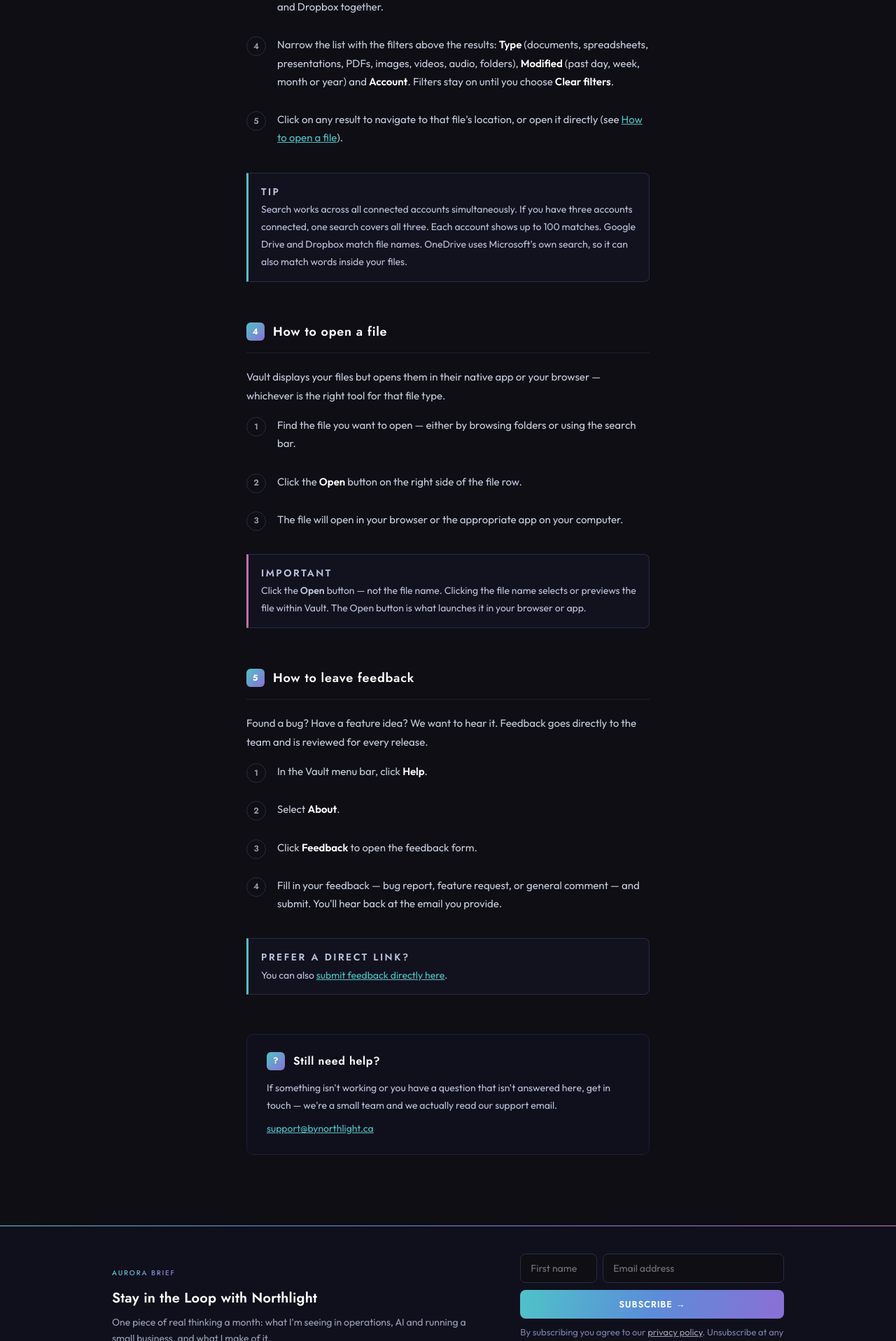
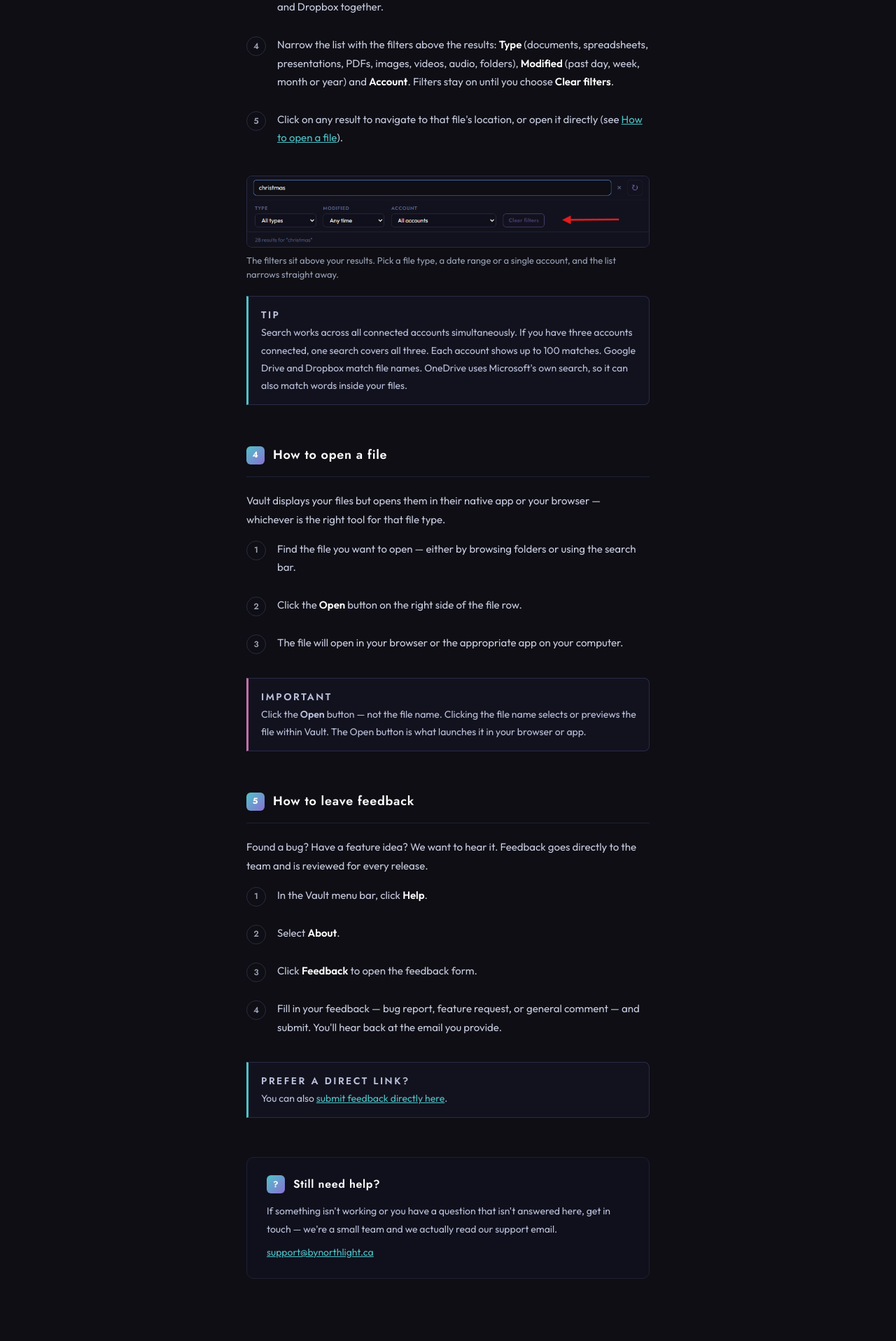
Before and after one commit to elizabethlemoine33-commits/bynorthlight-site, a Jekyll site: the page built from vault-docs.html, in a window 1280 px wide. Shown: the part 2085-4002 px from the top of the page at 70% size. Built offline with Jekyll 4.4.1, drawn with Linux system fonts in a browser that asks for light colours.

Commit message:
Vault docs: screenshot of the search filters (#87)
Co-authored-by: Claude Sonnet 5.5 <noreply@anthropic.com>

```diff
--- a/vault-docs.html
+++ b/vault-docs.html
@@ -145,6 +145,21 @@ head_extra: |
       color: var(--cloud);
     }
     .step-text strong { color: var(--text); font-weight: 600; }
+    .doc-figure { margin: 24px 0 0; }
+    .doc-figure img {
+      display: block;
+      width: 100%;
+      height: auto;
+      border: 1px solid var(--border-2);
+      border-radius: 8px;
+    }
+    .doc-figure figcaption {
+      font-family: 'Outfit', sans-serif;
+      font-size: 13px;
+      line-height: 1.6;
+      color: var(--muted);
+      margin-top: 8px;
+    }
     .tip {
       background: var(--surface);
       border: 1px solid var(--border-2);
@@ -304,6 +319,10 @@ head_extra: |
           <p class="step-text">Click on any result to navigate to that file's location, or open it directly (see <a href="#open-file">How to open a file</a>).</p>
         </div>
       </div>
+      <figure class="doc-figure">
+        <img src="/northlight-vault-search-filters.png" alt="Northlight Vault search results for the word christmas, with three drop-down filters above the results: Type set to All types, Modified set to Any time and Account set to All accounts, and a Clear filters button. The count below reads 28 results for christmas." width="920" height="162" loading="lazy">
+        <figcaption>The filters sit above your results. Pick a file type, a date range or a single account, and the list narrows straight away.</figcaption>
+      </figure>
       <div class="tip">
         <p class="tip-label">Tip</p>
         <p>Search works across all connected accounts simultaneously. If you have three accounts connected, one search covers all three. Each account shows up to 100 matches. Google Drive and Dropbox match file names. OneDrive uses Microsoft's own search, so it can also match words inside your files.</p>
```
Also changed, not shown: northlight-vault-search-filters.png (added).
